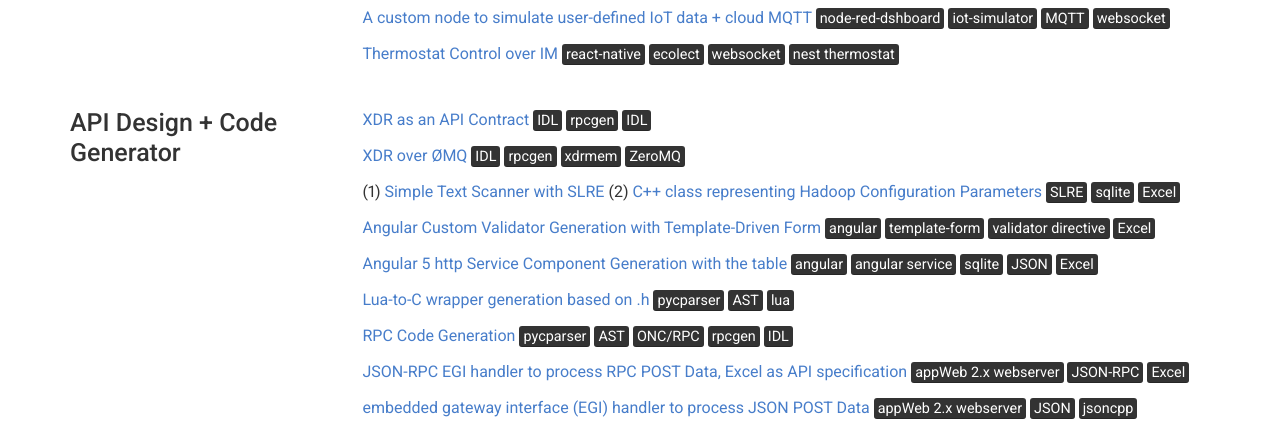
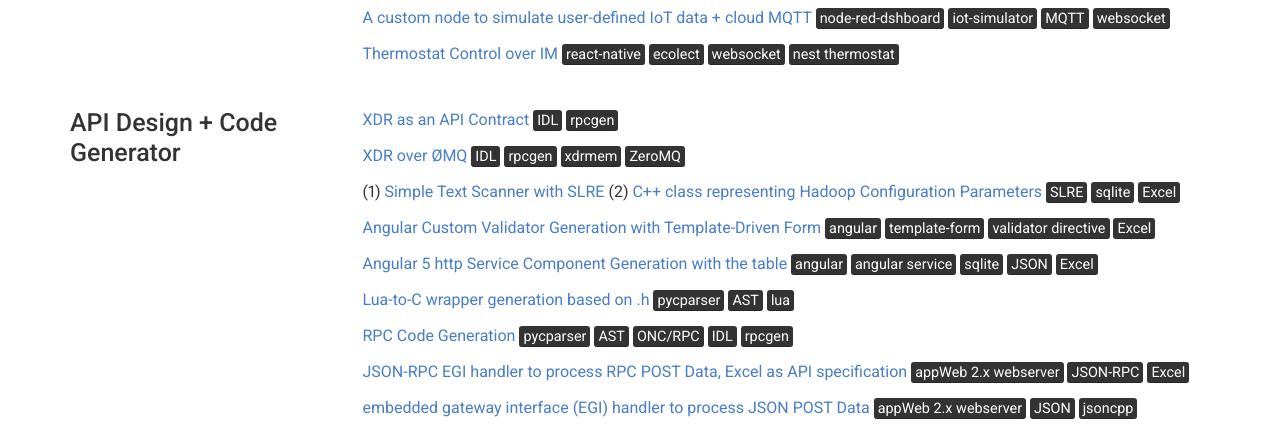
Before and after one commit to phyunsj/phyunsj.github.io, a Jekyll site: the page built from index.md, in a window 1280 px wide. Shown: the part 954-1390 px from the top of the page. Built offline with Jekyll 4.4.1, drawn with Linux system fonts in a browser that asks for light colours.

Commit message:
Update projects.yml

```diff
--- a/_data/projects.yml
+++ b/_data/projects.yml
@@ -34,7 +34,7 @@
   github: phyunsj
   description: | # this will include new lines to allow paragraphs
 
-    [XDR as an API Contract](https://github.com/phyunsj/api-contract)  <mark>IDL</mark>  <mark>rpcgen</mark> <mark>IDL</mark>
+    [XDR as an API Contract](https://github.com/phyunsj/api-contract)  <mark>IDL</mark>  <mark>rpcgen</mark>
 
     [XDR over ØMQ](https://github.com/phyunsj/xdr-data-serialization)  <mark>IDL</mark>  <mark>rpcgen</mark> <mark>xdrmem</mark> <mark>ZeroMQ</mark>
 
@@ -46,7 +46,7 @@
 
     [Lua-to-C wrapper generation based on .h](https://github.com/phyunsj/lua-to-c) <mark>pycparser</mark> <mark>AST</mark>  <mark>lua</mark>
 
-    [RPC Code Generation](https://github.com/phyunsj/oncrpc-api-design) <mark>pycparser</mark> <mark>AST</mark>  <mark>ONC/RPC</mark> <mark>rpcgen</mark> <mark>IDL</mark>
+    [RPC Code Generation](https://github.com/phyunsj/oncrpc-api-design) <mark>pycparser</mark> <mark>AST</mark>  <mark>ONC/RPC</mark> <mark>IDL</mark>  <mark>rpcgen</mark>
 
     [JSON-RPC EGI handler to process RPC POST Data, Excel as API specification](https://github.com/phyunsj/jsonrpc-embedded-cgi-handler) <mark>appWeb 2.x webserver</mark> <mark>JSON-RPC</mark> <mark>Excel</mark>
 
```
